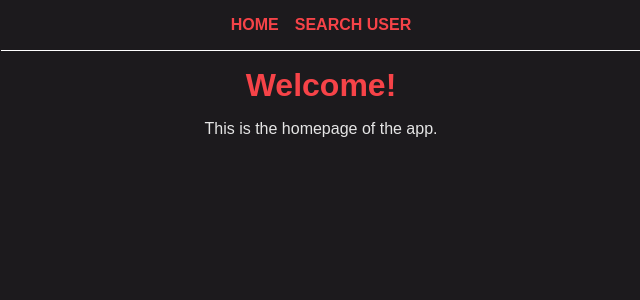
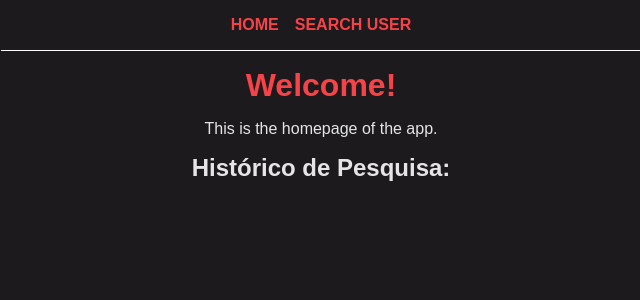
Before and after one commit to mariialauraa/vuejs-intro, a Vue app in the folder projects/github-user-data/: page / in a window 1280 px wide. Shown: the top 300 px of the page, without its empty margins (319-959 px from the left). Built offline with nearby package versions, Linux system fonts and the light colour scheme.

Commit message:
Estados globais de forma simples

```diff
--- a/projects/github-user-data/src/components/Form.vue
+++ b/projects/github-user-data/src/components/Form.vue
@@ -1,14 +1,23 @@
 <script setup>
 import { ref } from 'vue';
+import { searchHistory } from '../stores/searchHistory';
 
 const emit = defineEmits(['formSubmit', 'update:modelValue'])
-//passa o valor inicial ('')
+//passa o valor inicial vazio('')
 const searchInput = ref('')
 
 function handleSubmit(evt) {
   evt.preventDefault()
+
+  //colocando tudo que pesquisa no searchHistory
+  searchHistory.users.unshift(searchInput.value)
+
   emit('formSubmit', searchInput.value)
+}
 
+//mostra cada usuário do histórico em uma linha separada
+function showSearchHistory() {
+  alert(`Histórico de Pesquisa:\n${searchHistory.users.join('\n')}`)
 }
 </script>
 
@@ -21,6 +30,7 @@ function handleSubmit(evt) {
       @input="$emit('update:modelValue', $event.target.value)"
     >
     <button type="submit">Carregar Usuário</button>
+    <button type="button" @click="showSearchHistory">Ver Histórico</button>
   </form>
 </template>
 
@@ -46,6 +56,7 @@ button {
   color: #1c1a1d;
   font-size: 1rem;
   font-weight: 700;
+  margin-left: 1rem;
   text-transform: uppercase;
 }
 
--- /dev/null
+++ b/projects/github-user-data/src/stores/searchHistory.js
@@ -0,0 +1,6 @@
+import { reactive } from "vue"
+
+//histórico de pesquisa
+export const searchHistory = reactive({
+  users: []
+})
--- a/projects/github-user-data/src/views/Home.vue
+++ b/projects/github-user-data/src/views/Home.vue
@@ -1,4 +1,23 @@
+<script setup>
+import { searchHistory } from '@/stores/searchHistory';
+</script>
+
 <template>
   <h1>Welcome!</h1>
   <p>This is the homepage of the app.</p>
+
+  <section>
+    <h2>Histórico de Pesquisa:</h2>
+    <p v-for="user in searchHistory.users">{{ user }}</p>
+  </section>
 </template>
+
+<style scoped>
+section {
+  margin: 1rem 0;
+}
+
+p {
+  margin-top: 1rem;
+}
+</style>
```
